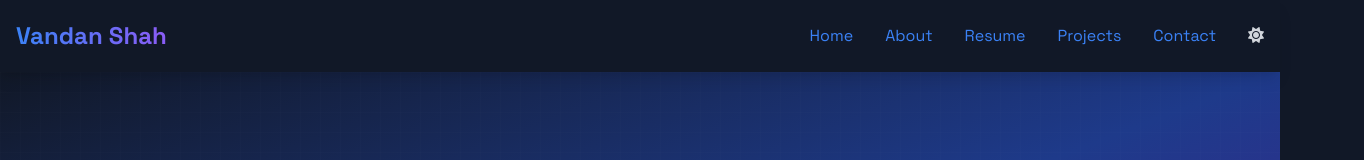
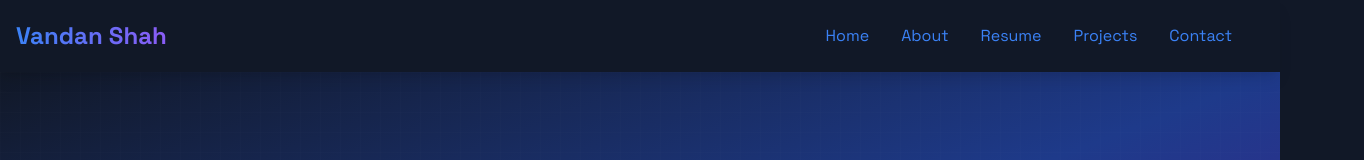
Before and after one commit to vandan2931/vandan-shah-portfolio, a plain HTML site: page about.html in a window 1280 px wide. Shown: the top 160 px of the page, 1364 px wide, since content can reach past the window. Drawn offline with nearby package versions, Linux system fonts and the light colour scheme.

Commit message:
Update about.html

```diff
--- a/about.html
+++ b/about.html
@@ -26,7 +26,7 @@
                 <a href="projects.html" class="nav-link hover:text-blue-400">Projects</a>
                 <a href="contact.html" class="nav-link hover:text-blue-400">Contact</a>
                 <button id="theme-toggle" class="text-gray-300 hover:text-blue-400 focus:outline-none">
-                    <i class="fas fa-moon" id="theme-icon"></i>
+<!--                     <i class="fas fa-moon" id="theme-icon"></i> -->
                 </button>
             </div>
             <div class="flex items-center space-x-4 md:hidden">
```
